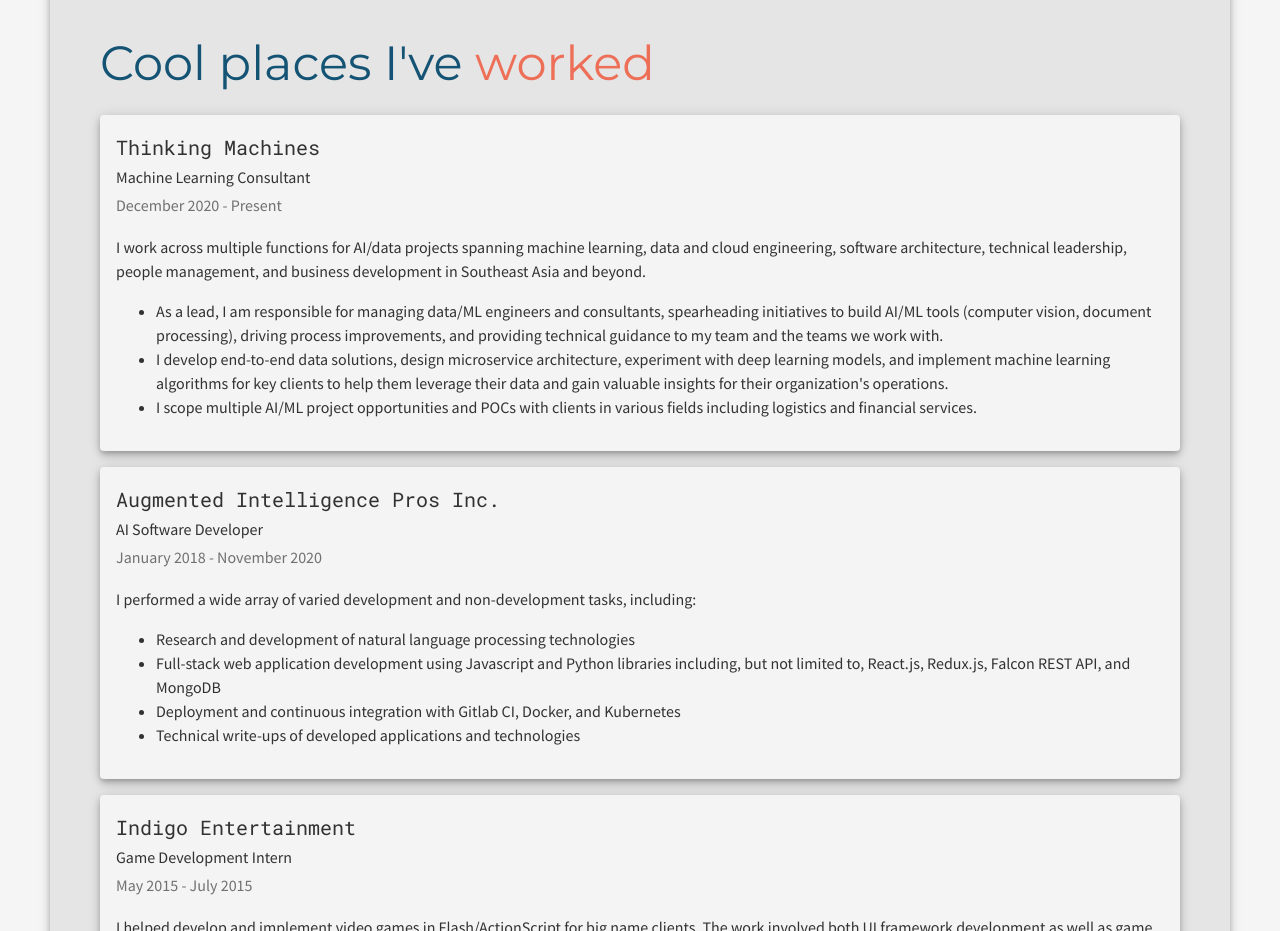
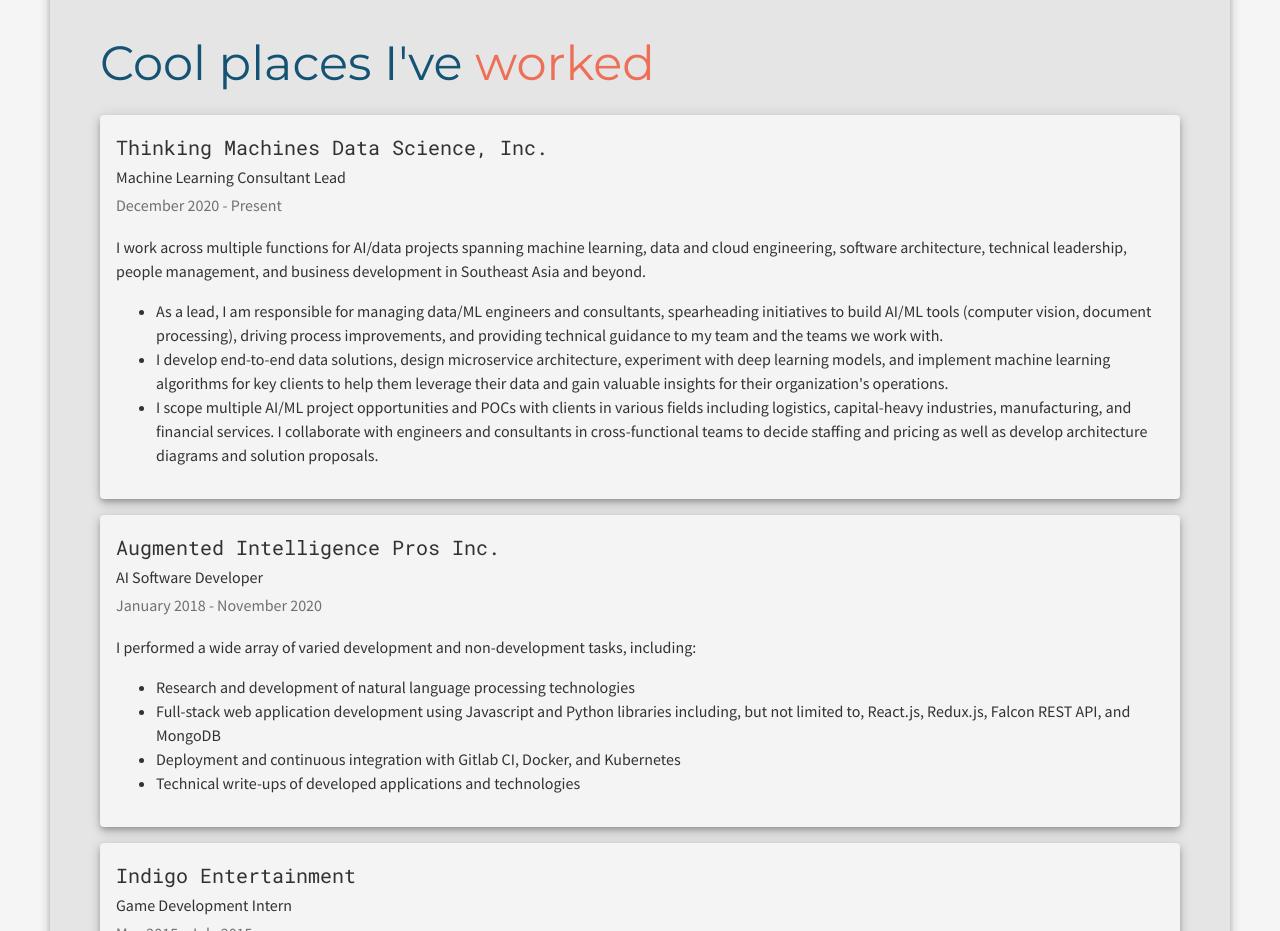
Before and after one commit to vandenn/personal-site, a Gatsby site: page / in a window 1280 px wide. Shown: the part 1540-2471 px from the top of the page. Built offline with nearby package versions, Linux system fonts and the light colour scheme; Gatsby itself is replaced by a stand-in of ours.

Commit message:
Update experience in TM

```diff
--- a/content/experience/ThinkingMachines/index.md
+++ b/content/experience/ThinkingMachines/index.md
@@ -1,7 +1,7 @@
 ---
 date: '2020-12'
-company: 'Thinking Machines'
-title: 'Machine Learning Consultant'
+company: 'Thinking Machines Data Science, Inc.'
+title: 'Machine Learning Consultant Lead'
 range: 'December 2020 - Present'
 ---
 
@@ -9,4 +9,4 @@
 
 - As a lead, I am responsible for managing data/ML engineers and consultants, spearheading initiatives to build AI/ML tools (computer vision, document processing), driving process improvements, and providing technical guidance to my team and the teams we work with.
 - I develop end-to-end data solutions, design microservice architecture, experiment with deep learning models, and implement machine learning algorithms for key clients to help them leverage their data and gain valuable insights for their organization's operations.
-- I scope multiple AI/ML project opportunities and POCs with clients in various fields including logistics and financial services.
+- I scope multiple AI/ML project opportunities and POCs with clients in various fields including logistics, capital-heavy industries, manufacturing, and financial services. I collaborate with engineers and consultants in cross-functional teams to decide staffing and pricing as well as develop architecture diagrams and solution proposals.
```
